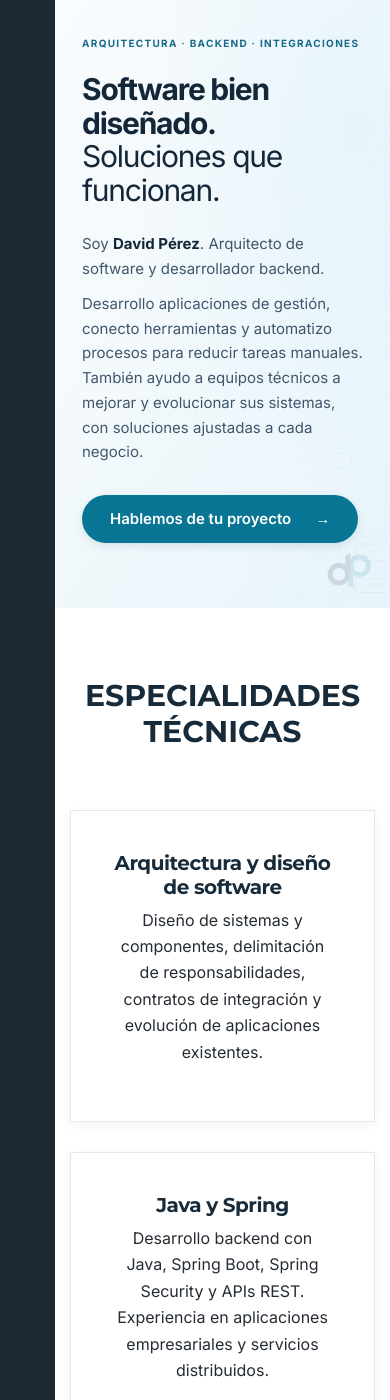
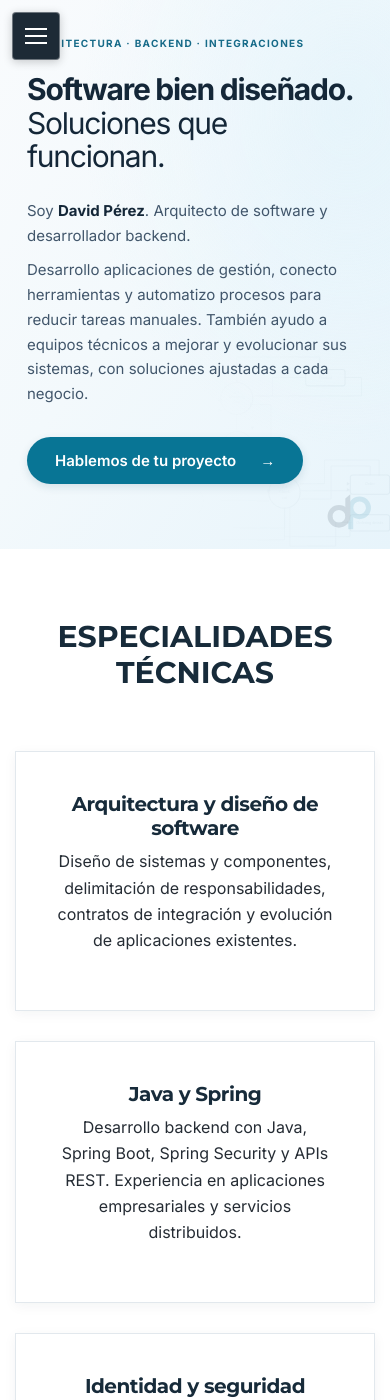
Before and after one commit to dabiz-me/dabiz.me, a Jekyll site: the page built from index.html, in a window 390 px wide and 1400 px high. Built offline with Jekyll 4.4.1, drawn with Linux system fonts in a browser that asks for light colours.

Commit message:
fix(nav): restore accessible mobile navigation

```diff
--- a/assets/css/portfolio-theme.css
+++ b/assets/css/portfolio-theme.css
@@ -532,3 +532,35 @@ a:focus-visible, button:focus-visible, input:focus-visible, textarea:focus-visib
   #portfolio .dabiz-case-card{height:100%;}
   #portfolio .dabiz-case-more{margin-top:4px;}
 }
+
+/* V4.1: mobile navigation toggle must not be clipped by the scrollable sidebar. */
+@media (max-width: 1100px) {
+  .dabiz-menu-button {
+    display: block;
+    position: fixed;
+    top: 12px;
+    left: 12px;
+    right: auto;
+    z-index: 1200;
+    width: 48px;
+    height: 48px;
+    padding: 0;
+    border: 1px solid rgba(255,255,255,.35);
+    border-radius: 4px;
+    background: var(--dabiz-navy, #1d2a36);
+    color: #fff;
+    box-shadow: 0 2px 10px rgba(0,0,0,.2);
+  }
+  .dabiz-menu-button .menu-toggle { display: block; padding: 13px 12px; margin: 0; }
+  .dabiz-menu-button .chart { display: block; width: 22px; height: 2px; margin-bottom: 5px; background: #fff; }
+  .dabiz-menu-button .chart:last-child { margin-bottom: 0; }
+  .dabiz-menu-button:focus-visible { outline: 3px solid #1596bd !important; outline-offset: 3px; }
+  .themeix-aside.dabiz-sidebar { left: -200px; transition: left .25s ease; }
+  .themeix-aside.dabiz-sidebar.active-menu { left: 0; }
+  .themeix-main-content { padding-left: 0; }
+  .dabiz-sidebar .themeix-nav-menu { padding-top: 85px !important; }
+}
+@media (min-width: 1101px) { .dabiz-menu-button { display: none !important; } }
+@media (prefers-reduced-motion: reduce) {
+  .themeix-aside.dabiz-sidebar { transition: none; }
+}
```
